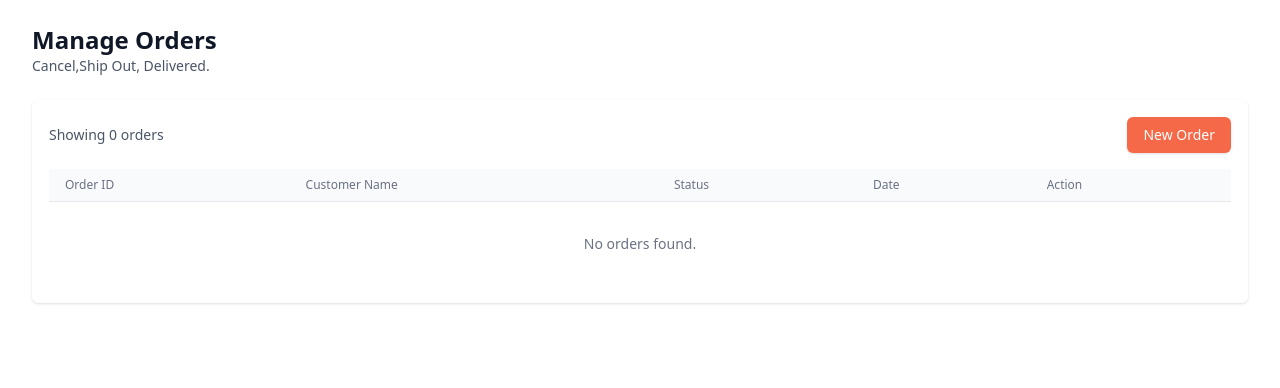
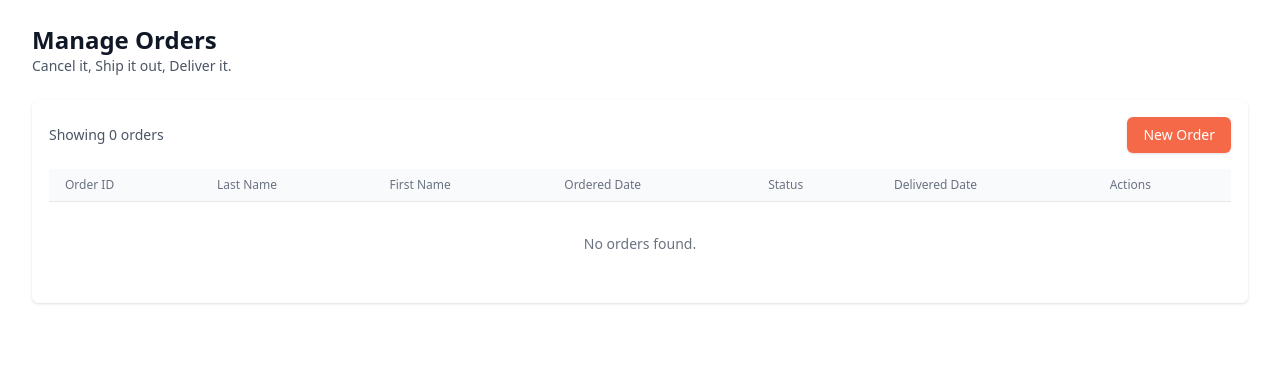
Before and after one commit to AyeeYee433/Jirachi, a CodeIgniter 4 app: the page made by backend/app/Views/admin/orderPage.php in a window 1280 px wide. Shown: the part 84-472 px from the top of the page. Run offline with PHP 8.4 and a stand-in for CodeIgniter, Linux system fonts and the light colour scheme; the template is opened without the code that fills it, so the values that code supplies are empty; some libraries are stand-ins or nearby versions.

Commit message:
feat: Added database connection for OrdersTable and ordersPage - Entries on OrdersTable are now visible on ordersPage

```diff
--- a/backend/app/Views/admin/orderPage.php
+++ b/backend/app/Views/admin/orderPage.php
@@ -12,7 +12,7 @@
         <div class="flex justify-between items-center mb-6">
             <div>
                 <h1 class="font-bold text-gray-900 text-2xl">Manage Orders</h1>
-                <p class="text-gray-600 text-sm">Cancel,Ship Out, Delivered.</p>
+                <p class="text-gray-600 text-sm">Cancel it, Ship it out, Deliver it.</p>
             </div>
 
             <div class="flex items-center gap-3">
@@ -22,8 +22,7 @@
                         name="q"
                         value="<?= isset($_GET['q']) ? esc($_GET['q']) : '' ?>"
                         placeholder="Search orders or users..."
-                        class="px-3 py-2 border rounded-md focus:outline-none focus:ring-2 focus:ring-indigo-500 w-64 text-sm"
-                    />
+                        class="px-3 py-2 border rounded-md focus:outline-none focus:ring-2 focus:ring-indigo-500 w-64 text-sm" />
                     <select name="status" class="px-2 py-2 border rounded-md text-sm">
                         <option value="">All statuses</option>
                         <option value="pending" <?= (isset($_GET['status']) && $_GET['status'] === 'pending') ? 'selected' : '' ?>>Pending</option>
@@ -49,20 +48,21 @@
                 <table class="divide-y divide-gray-200 min-w-full">
                     <thead class="bg-gray-50">
                         <?php
+                        $lname = '';
+                        $fname = '';
                         $data = [
                             ["title" => "Order ID"],
-                                ["title" => "Customer Name"],
+                            ["title" => "Last Name"],
+                            ["title" => "First Name"],
+                            ["title" => "Ordered Date"],
                             ["title" => "Status"],
-                                ["title" => "Date"],
-                                ["title" => "Action"],
+                            ["title" => "Delivered Date"],
+                            ["title" => "Actions"]
                         ];
                         ?>
-                        <?php foreach($data as $title): ?>
-
-                            <th class="px-4 py-2 font-medium text-gray-500 text-xs text-left" id = <?= esc(str_replace(' ', '_', strtolower($title["title"])))?>> <?= esc($title["title"]) ?></th>
-
+                        <?php foreach ($data as $title): ?>
+                            <th class="px-4 py-2 font-medium text-gray-500 text-xs text-left" id=<?= esc(str_replace(' ', '_', strtolower($title["title"]))) ?>> <?= esc($title["title"]) ?></th>
                         <?php endforeach; ?>
-
 
                     </thead>
                     <tbody class="bg-white divide-y divide-gray-200">
@@ -74,47 +74,53 @@
                             </tr>
                         <?php else: ?>
                             <?php foreach ($orders as $order): ?>
+                                <?php foreach ($user as $u):
+                                    if ($u->id == $order->id) {
+                                        $lname = $u->last_name;
+                                        $fname = $u->first_name;
+                                    }
+
+                                endforeach; ?>
                                 <?php
-                                    $status = isset($order['status']) ? $order['status'] : 'unknown';
+                                $status = isset($order->status) ? $order->status : 'pending';
                                 switch ($status) {
-                                        case 'Pending':
+                                    case 'pending':
                                         $badgeClass = 'bg-yellow-100 text-yellow-800';
                                         break;
-                                        case 'Shipped Out':
+                                    case 'cancelled':
                                         $badgeClass = 'bg-indigo-100 text-indigo-800';
                                         break;
-                                        case 'Delivered':
+                                    case 'delivered':
                                         $badgeClass = 'bg-green-100 text-green-800';
-                                            break;
-                                        case 'Cancelled':
-                                            $badgeClass = 'bg-red-100 text-red-800';
                                         break;
                                     default:
                                         $badgeClass = 'bg-gray-100 text-gray-800';
                                 }
                                 ?>
                                 <tr>
-                                    <td class="px-4 py-3 text-gray-700 text-sm"><?= esc($order['id'] ?? '-') ?></td>
-                                    <td class="px-4 py-3 text-gray-700 text-sm">
-                                        <?= esc($order['user_name'] ?? $order['user_email'] ?? '-') ?>
+                                    <td class="px-4 py-3 text-gray-700 text-sm"><?= esc($order->id ?? '-') ?></td>
+                                    <td class="px-4 py-3 text-gray-700 text-sm"> <!-- Last Name -->
+                                        <?= esc($lname) ?>
                                     </td>
-                                    <td class="px-4 py-3 text-gray-700 text-sm"><?= esc($order['items_count'] ?? '-') ?></td>
-                                    <td class="px-4 py-3 text-gray-700 text-sm">₱ <?= isset($order['total']) ? number_format($order['total'], 2) : '-' ?></td>
+                                    <td class="px-4 py-3 text-gray-700 text-sm"> <!-- First Name -->
+                                        <?= esc($fname) ?>
+                                    </td>
+                                    <td class="px-4 py-3 text-gray-700 text-sm"><?= esc($order->created_at ?? '-') ?></td>
                                     <td class="px-4 py-3">
                                         <span class="inline-flex items-center px-2 py-1 rounded-full text-xs font-medium <?= $badgeClass ?>">
                                             <?= ucfirst(esc($status)) ?>
                                         </span>
                                     </td>
                                     <td class="px-4 py-3 text-gray-500 text-sm">
-                                        <?= isset($order['created_at']) ? esc(date('Y-m-d H:i', strtotime($order['created_at']))) : '-' ?>
+                                        <?= isset($order->created_at) ? esc(date('Y-m-d H:i', strtotime($order->deleted_at))) : '-' ?>
                                     </td>
-                                    <td class="px-4 py-3 text-sm text-right">
+                                    <td class="px-4 py-3 text-sm text-left">
                                         <div class="inline-flex items-center gap-2">
-                                            <a href="/admin/orders/<?= urlencode($order['id']) ?>" class="text-indigo-600 hover:underline">View</a>
-                                            <a href="/admin/orders/<?= urlencode($order['id']) ?>/edit" class="text-yellow-600 hover:underline">Edit</a>
+                                            <a href="/admin/orders/<?= urlencode($order->id) ?>" class="text-indigo-600 hover:underline">View</a>
+                                            <a href="/admin/orders/<?= urlencode($order->id) ?>/edit" class="text-yellow-600 hover:underline">Edit</a>
 
                                             <?php if ($status !== 'completed' && $status !== 'cancelled'): ?>
-                                                <form method="post" action="/admin/orders/<?= urlencode($order['id']) ?>/cancel" onsubmit="return confirm('Are you sure you want to cancel order <?= esc($order['id']) ?>?');" class="inline-block">
+                                                <form method="post" action="/admin/orders/<?= urlencode($order->id) ?>/cancel" onsubmit="return confirm('Are you sure you want to cancel order <?= esc($order->id) ?>?');" class="inline-block">
                                                     <?= csrf_field() ?>
                                                     <button type="submit" class="text-red-600 hover:underline">Cancel</button>
                                                 </form>
```
Also changed, not shown: backend/app/Controllers/Admin.php (+7 -1 lines). Lines whose indentation alone changed are shown as unchanged.
